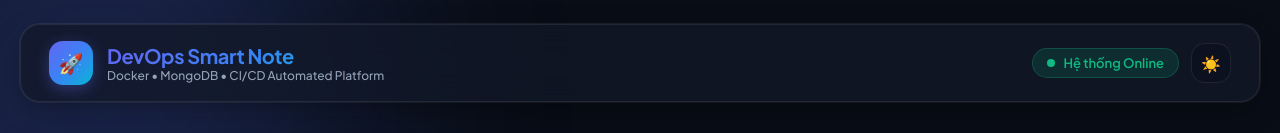
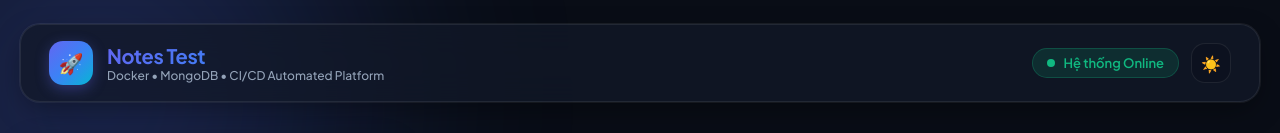
Before and after one commit to batoannguyen52-debug/devops-note-api, a website: page public/index.html in a window 1280 px wide. Shown: the top 133 px of the page. Drawn offline with Linux system fonts and the light colour scheme; no server answers.

Commit message:
Live Demo CI/CD

```diff
--- a/public/index.html
+++ b/public/index.html
@@ -729,7 +729,7 @@
             <div class="brand-area">
                 <div class="brand-logo">🚀</div>
                 <div class="brand-text">
-                    <h1>DevOps Smart Note</h1>
+                    <h1>Notes Test</h1>
                     <p>Docker • MongoDB • CI/CD Automated Platform</p>
                 </div>
             </div>
```
